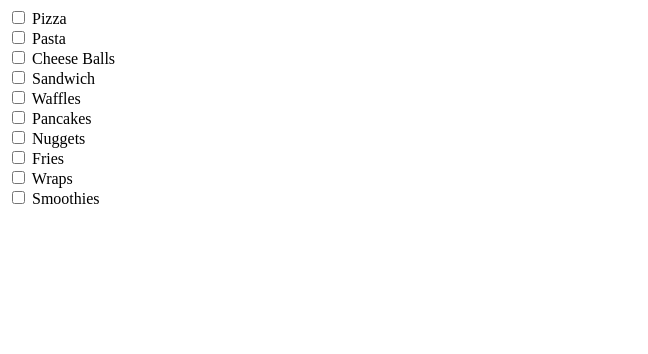
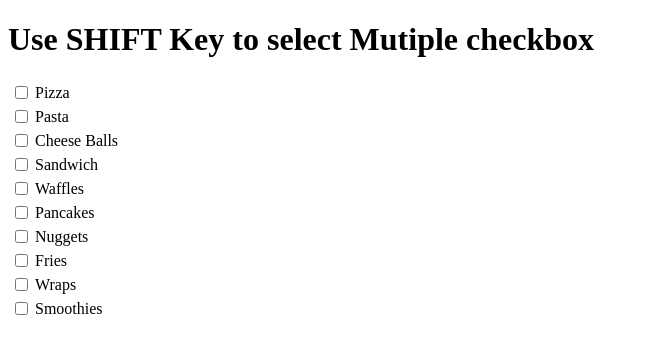
Before and after one commit to VijayalakshmiGanesh/SelectCheckBox, a plain HTML site: page index.html in a window 1280 px wide. Shown: the whole page, without its empty margins (0-648 px from the left). Drawn offline with Linux system fonts and the light colour scheme.

Commit message:
Added link to stylesheet and formatting

```diff
--- a/index.html
+++ b/index.html
@@ -6,31 +6,66 @@
     <meta http-equiv="X-UA-Compatible" content="IE=edge">
     <meta name="viewport" content="width=device-width, initial-scale=1.0">
     <title>Select multiple checkbox</title>
+    <link rel="stylesheet" href="styles.css">
 </head>
 
 <body>
+    <h1>Use SHIFT Key to select Mutiple checkbox</h1>
+
     <main>
-        <input type="checkbox" name="item1" id="item1">
-        <label for="item1">Pizza</label><br>
-        <input type="checkbox" name="item2" id="item2">
-        <label for="item2">Pasta</label><br>
-        <input type="checkbox" name="item3" id="item3">
-        <label for="item3">Cheese Balls</label><br>
-        <input type="checkbox" name="item4" id="item4">
-        <label for="item4">Sandwich</label><br>
-        <input type="checkbox" name="item5" id="item5">
-        <label for="item5">Waffles</label><br>
-        <input type="checkbox" name="item6" id="item6">
-        <label for="item6">Pancakes</label><br>
-        <input type="checkbox" name="item7" id="item7">
-        <label for="item7">Nuggets</label><br>
-        <input type="checkbox" name="item8" id="item8">
-        <label for="item8">Fries</label><br>
-        <input type="checkbox" name="item9" id="item9">
-        <label for="item9">Wraps</label><br>
-        <input type="checkbox" name="item10" id="item10">
-        <label for="item10">Smoothies</label><br>
-    </main>
+        <table>
+            <tr>
+                <td><input type="checkbox" name="item1" id="item1" value="Pizza"></td>
+
+                <td><label for="item1">Pizza</label><br></td>
+            </tr>
+            <tr>
+                <td> <input type="checkbox" name="item2" id="item2" value="Pasta"></td>
+
+                <td> <label for="item2">Pasta</label></td>
+            </tr>
+            <tr>
+                <td> <input type="checkbox" name="item3" id="item3" value="CheeseBalls">
+                    </td>
+                <td><label for="item3">Cheese Balls</label></td>
+            </tr>
+            <tr>
+                <td><input type="checkbox" name="item4" id="item4" value="Sandwich">
+                    </td>
+                <td><label for="item4">Sandwich</label></td>
+            </tr>
+            <tr>
+                <td><input type="checkbox" name="item5" id="item5" value="Waffles">
+                   </td>
+                <td> <label for="item5">Waffles</label></td>
+            </tr>
+            <tr>
+                <td><input type="checkbox" name="item6" id="item6" value="Pancakes">
+                    </td>
+                <td><label for="item6">Pancakes</label></td>
+            </tr>
+            <tr>
+                <td><input type="checkbox" name="item7" id="item7" value="Nuggets">
+                    </td>
+                <td><label for="item7">Nuggets</label></td>
+            </tr>
+            <tr>
+                <td><input type="checkbox" name="item8" id="item8" value="Fries">
+                    </td>
+                <td><label for="item8">Fries</label></td>
+            </tr>
+            <tr>
+                <td> <input type="checkbox" name="item9" id="item9" value="Wraps">
+                    </td>
+                <td><label for="item9">Wraps</label></td>
+            </tr>
+            <tr>
+                <td> <input type="checkbox" name="item10" id="item10" value="Smoothies">
+                    </td>
+                <td><label for="item10">Smoothies</label></td>
+            </tr>
+        </table>
+        <p class="result"></p>
     <script src="main.js"></script>
 </body>
 
```
